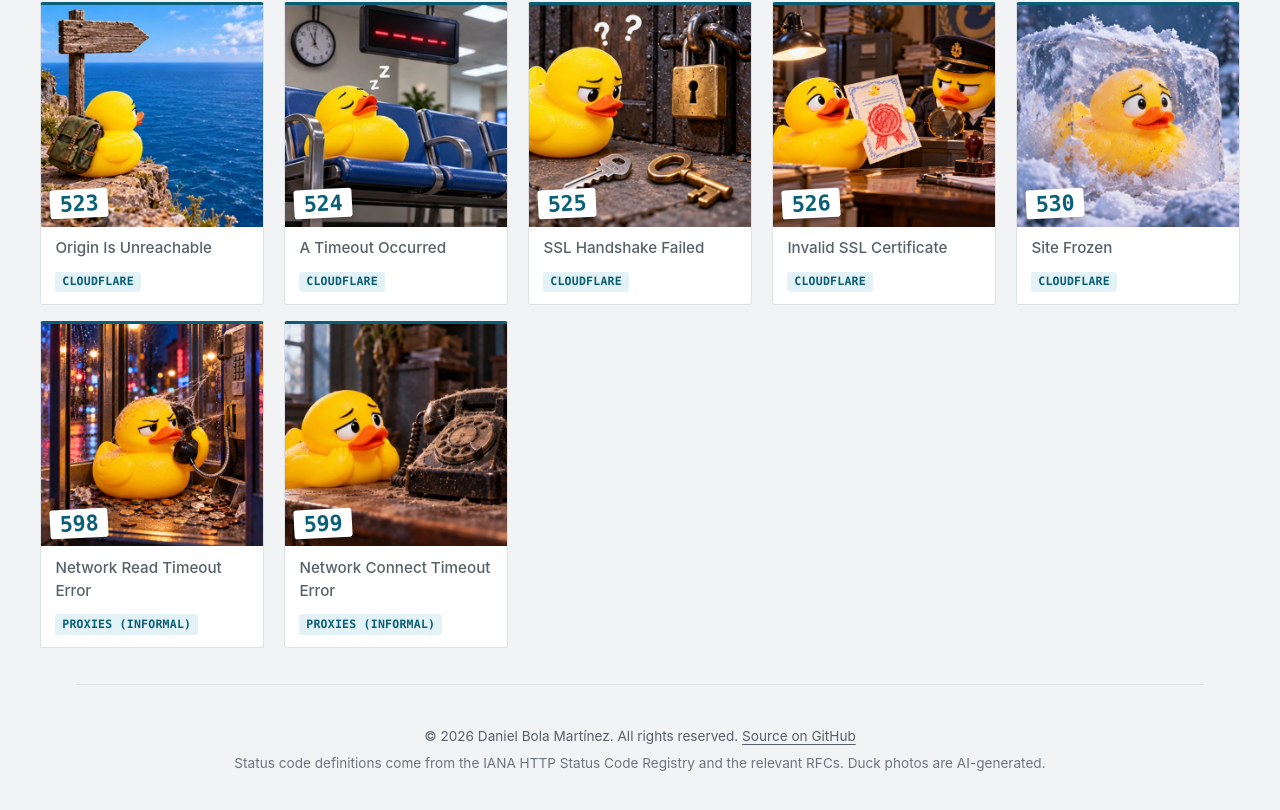
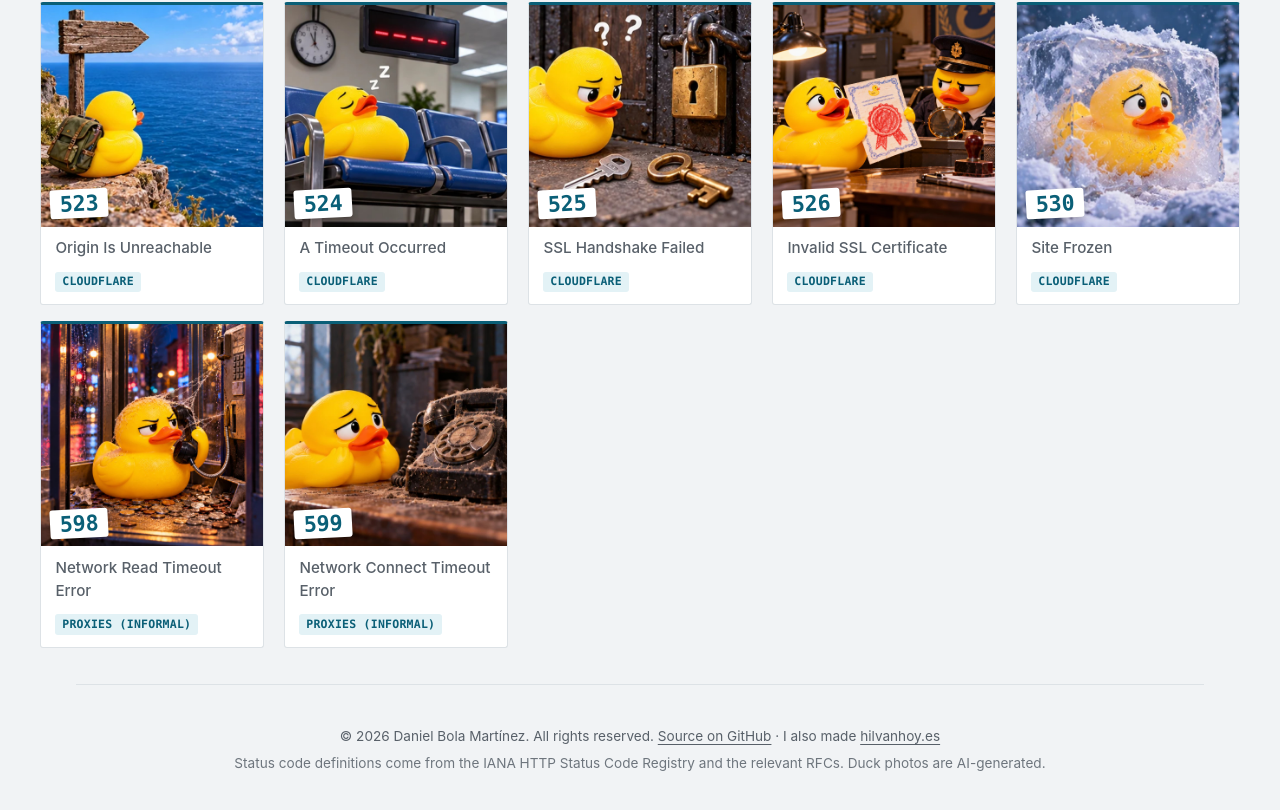
Before and after one commit to DaniBall/codeStatus, a React (Create React App) app: page / in a window 1280 px wide. Shown: the part 6353-7163 px from the top of the page. Built offline with nearby package versions, Linux system fonts and the light colour scheme.

Commit message:
Enlace a hilvanhoy.es en el pie
Co-Authored-By: Claude Opus 5.5 <noreply@anthropic.com>
Claude-Session: https://claude.ai/code/session_01T4XvVrE9tcMtfBZGNB84h8

```diff
--- a/src/data/textos.en.json
+++ b/src/data/textos.en.json
@@ -26,6 +26,7 @@
     "altFoto": "Duck photo illustrating HTTP {code} {name}",
     "altRespaldo": "Placeholder duck illustration for HTTP {code} {name}",
     "pieDerechos": "All rights reserved.",
+    "pieOtro": "I also made",
     "pieRepo": "Source on GitHub",
     "pieFuentes": "Status code definitions come from the IANA HTTP Status Code Registry and the relevant RFCs. Duck photos are AI-generated.",
     "pieAnalitica": "Visits are counted anonymously with GoatCounter. No cookies.",
--- a/src/data/textos.es.json
+++ b/src/data/textos.es.json
@@ -26,6 +26,7 @@
     "altFoto": "Foto de un pato ilustrando el código HTTP {code} {name}",
     "altRespaldo": "Dibujo de respaldo para el código HTTP {code} {name}",
     "pieDerechos": "Todos los derechos reservados.",
+    "pieOtro": "También hice",
     "pieRepo": "Código en GitHub",
     "pieFuentes": "Las definiciones de los códigos salen del registro de códigos de estado HTTP de la IANA y de los RFC correspondientes. Las fotos de patos están generadas con IA.",
     "pieAnalitica": "Las visitas se cuentan de forma anónima con GoatCounter. Sin cookies.",
--- a/src/elements/Footer.js
+++ b/src/elements/Footer.js
@@ -3,6 +3,7 @@ import { useLang } from '../i18n.js'
 
 const AÑO = new Date().getFullYear()
 const REPO = 'https://github.com/DaniBall/codeStatus'
+const HILVAN = 'https://hilvanhoy.es'
 
 export default function Footer() {
     const { t } = useLang()
@@ -18,6 +19,16 @@ export default function Footer() {
                 >
                     {t('pieRepo')}
                 </a>
+                {' · '}
+                {t('pieOtro')}{' '}
+                <a
+                    className='siteFooter-link'
+                    href={HILVAN}
+                    target='_blank'
+                    rel='noopener'
+                >
+                    hilvanhoy.es
+                </a>
             </p>
             <p className='siteFooter-line siteFooter-note'>
                 {t('pieFuentes')}
```
Also changed, not shown: 1 other file (tests, documents, lock files or other folders).
